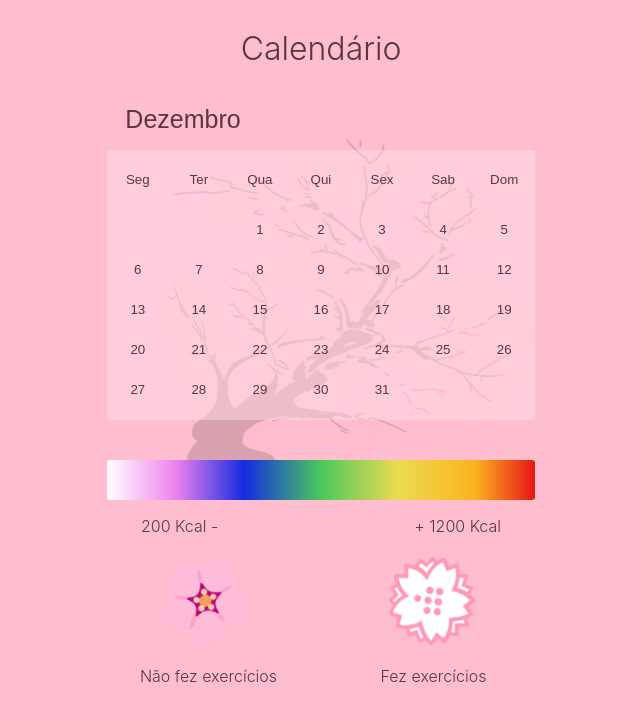
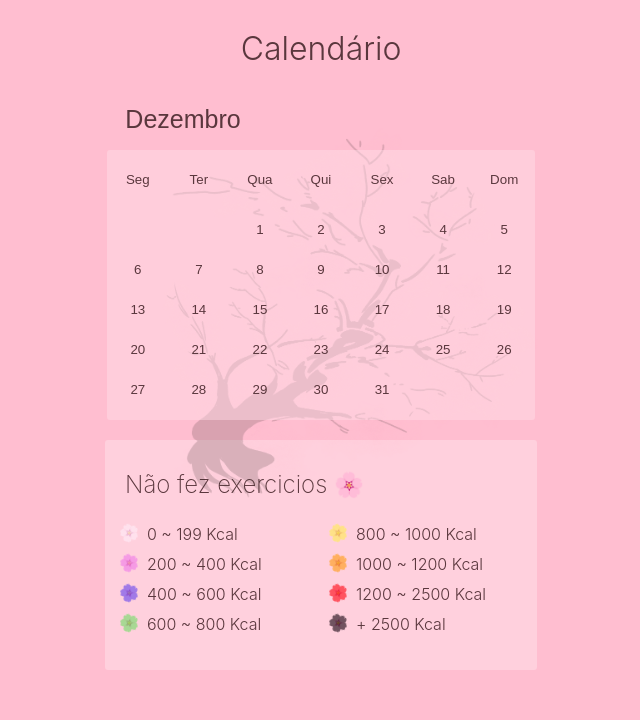
Before and after one commit to vinicius-mns/Calories-Tracker, a React (Create React App) app: page /calendar_tracker/Dezembro/2021 in a window 1280 px wide. Shown: the top 720 px of the page, without its empty margins (319-959 px from the left). Built offline with nearby package versions, Linux system fonts and the light colour scheme.

Commit message:
refatorando completamente `Table`

```diff
--- a/src/components/Table.jsx
+++ b/src/components/Table.jsx
@@ -4,7 +4,38 @@ import '../styles/table.css'
 export default function Table() {
   return (
     <div className="guideContainer" >
-      <div className="guide">
+      <div className="tableContainer">
+        <h2>Não fez exercicios 🌸</h2>
+        <div className="tableValues">
+          <div><span className="values aa naoT"/> <p>0 ~ 199 Kcal</p></div>
+          <div><span className="values bb naoT"/> <p>200 ~ 400 Kcal</p></div>
+          <div><span className="values cc naoT"/> <p>400 ~ 600 Kcal</p></div>
+          <div><span className="values dd naoT"/> <p>600 ~ 800 Kcal</p></div>
+          <div><span className="values ee naoT"/> <p>800 ~ 1000 Kcal</p></div>
+          <div><span className="values ff naoT"/> <p>1000 ~ 1200 Kcal</p></div>
+          <div><span className="values gg naoT"/> <p>1200 ~ 2500 Kcal</p></div>
+          <div><span className="values ii naoT"/> <p>+ 2500 Kcal</p></div>
+        </div>
+      </div>
+      <div className="tableContainer">
+        <h2>Fez exercicios 💮</h2>
+        <div className="tableValues">
+          <div><span className="values aa simT"/> <p>0 ~ 199 Kcal</p></div>
+          <div><span className="values bb simT"/> <p>200 ~ 400 Kcal</p></div>
+          <div><span className="values cc simT"/> <p>400 ~ 600 Kcal</p></div>
+          <div><span className="values dd simT"/> <p>600 ~ 800 Kcal</p></div>
+          <div><span className="values ee simT"/> <p>800 ~ 1000 Kcal</p></div>
+          <div><span className="values ff simT"/> <p>1000 ~ 1200 Kcal</p></div>
+          <div><span className="values gg simT"/> <p>1200 ~ 2500 Kcal</p></div>
+          <div><span className="values ii simT"/> <p>+ 2500 Kcal</p></div>
+        </div>
+      </div>
+    </div>
+  )
+}
+
+// eslint-disable-next-line no-lone-blocks
+{/* <div className="guide">
         <div className="gradientColor">
           <div className="color" />
           <div className="values">
@@ -23,7 +54,4 @@ export default function Table() {
               <p>Fez exercícios</p>
             </div>
         </div>
-      </div>
-    </div>
-  )
-}
+      </div> */}
--- a/src/styles/table.css
+++ b/src/styles/table.css
@@ -1,52 +1,69 @@
-.guide, .guideContainer, .gradientColor {
-  width: 100%;
-  display: flex;
-  justify-content: center;
+.guideContainer {
+  background-color: rgba(255, 255, 255, 0.274);
+  width: 96%;
+  margin-top: 20px;
+  overflow-y: auto;
+  overflow-x: hidden;
+  height: 230px;
 }
 
-.gradientColor {
-  flex-direction: column;
-  align-items: center;
+.guideContainer .tableContainer {
+  margin-top: 30px;
+  margin-bottom: 30px;
 }
 
-.guide {
-  flex-direction: column;
-  align-items: center;
-  width: 100%;
+.guideContainer h2 {
+  margin-left: 20px;
 }
 
-.guide .flowers {
-  width: 100%;
+.tableValues div {
+  height: 30px;
   display: flex;
-  justify-content: center;
+  align-items: center;
+  width: 180px;
 }
 
-.flowers div {
+.tableValues{
+  margin-left: 14px;
   display: flex;
+  flex-wrap: wrap;
   flex-direction: column;
-  width: 50%;
-  align-items: center;
+  justify-content: space-between;
+  height: 120px;
 }
 
-.flowers span {
-  font-size: 80px;
-  background-color: transparent;
-  animation: spin 20s infinite linear ;
+.tableValues p {
+  margin-left: 8px;
 }
 
-.guide .values {
+
+.simT::after {
+  content: "\1F4AE";
   display: flex;
-  justify-content: space-between;
-  width: 80%;
-  padding: 0;
-  margin: 0;
+  font-size: 4px;
+  text-align: center;
+  animation: spinT 10s infinite linear, surgirT 0.5s forwards ;
+  color: rgba(255, 255, 255, 0.445);
 }
 
-.guide .color {
-  z-index: 2;
-  margin-top: 40px;
-  width: 95%;
-  height: 40px;
-  background: rgb(255,255,255);
-  background: linear-gradient(90deg, rgba(255,255,255,1) 0%, rgba(238,130,238,1) 16%, rgba(20,44,225,1) 32%, rgba(74,200,93,1) 50%, rgba(236,219,79,1) 68%, rgba(250,179,31,1) 86%, rgba(231,21,21,1) 100%);
+.naoT::after {
+  content: "\1F338";
+  display: flex;
+  font-size: 4px;
+  text-align: center;
+  animation: spinT 10s infinite linear, surgirT 0.5s forwards ;
+  color: rgba(255, 255, 255, 0.445);
 }
+
+
+@keyframes spinT {
+  to {
+    transform: rotate(360deg);
+  }
+}
+
+@keyframes surgirT {
+  to {
+    font-size: 16px;
+  }
+}
```
